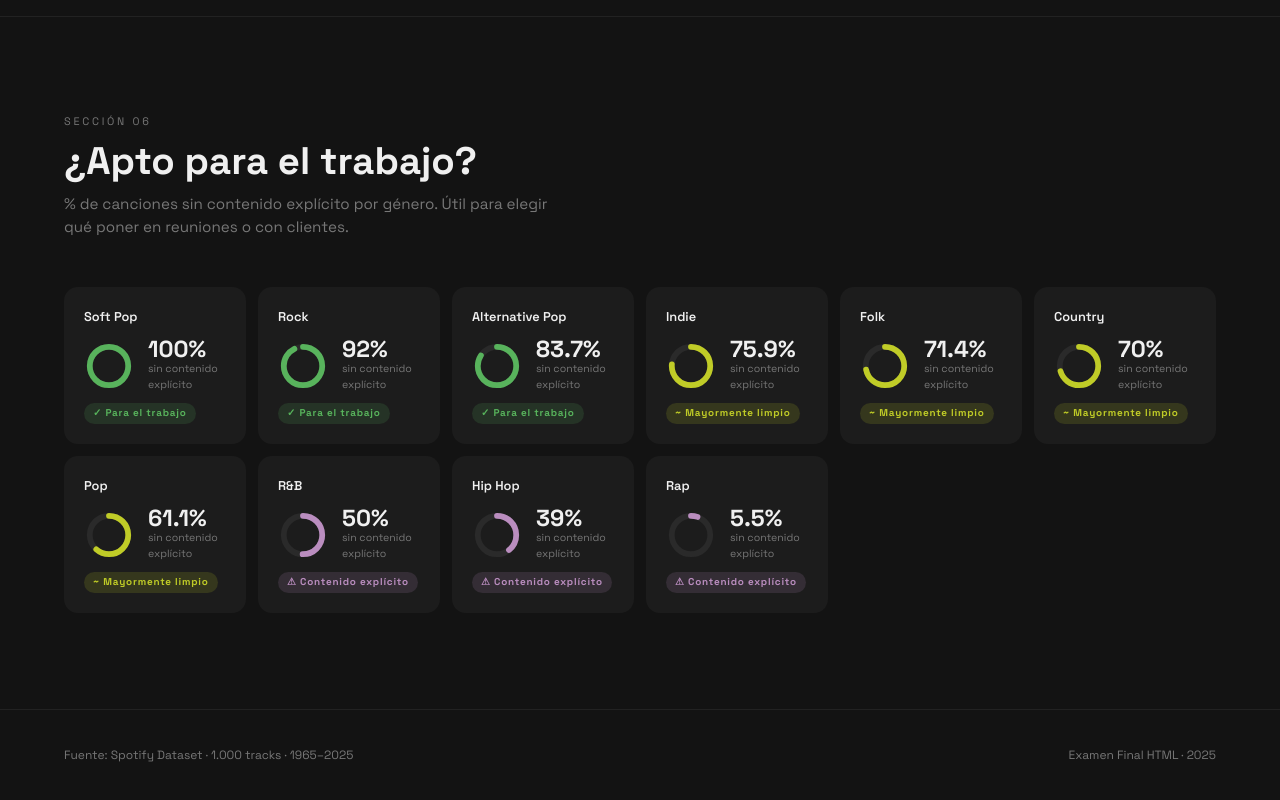
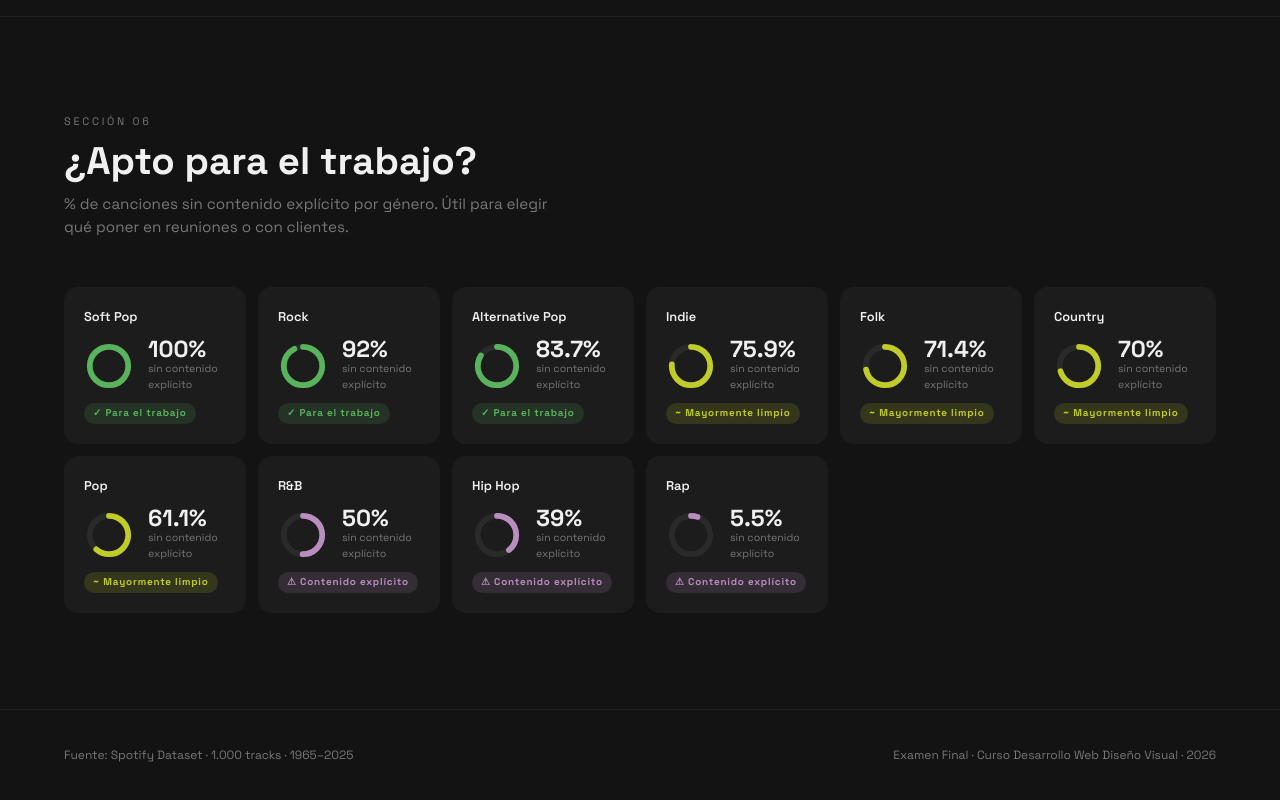
Before and after one commit to valentinasarrat/oprfinal, a plain HTML site: page index.html in a window 1280 px wide. Shown: the part 3336-4136 px from the top of the page. Drawn offline with Linux system fonts and the light colour scheme.

Commit message:
Update index.html

```diff
--- a/index.html
+++ b/index.html
@@ -304,7 +304,7 @@
 
 <footer>
   <p>Fuente: Spotify Dataset · 1.000 tracks · 1965–2025</p>
-  <p>Examen Final HTML · 2025</p>
+  <p>Examen Final · Curso Desarrollo Web Diseño Visual · 2026</p>
 </footer>
 
 <script>
```
